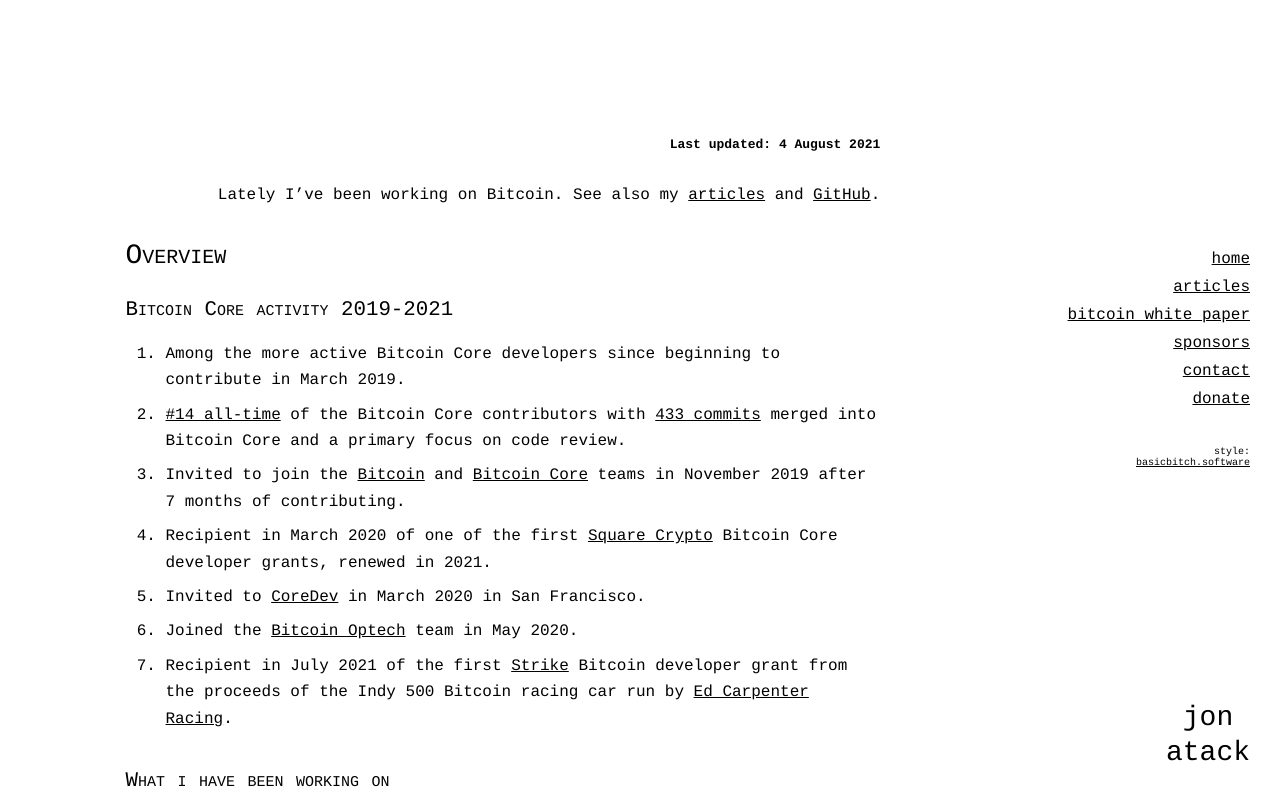
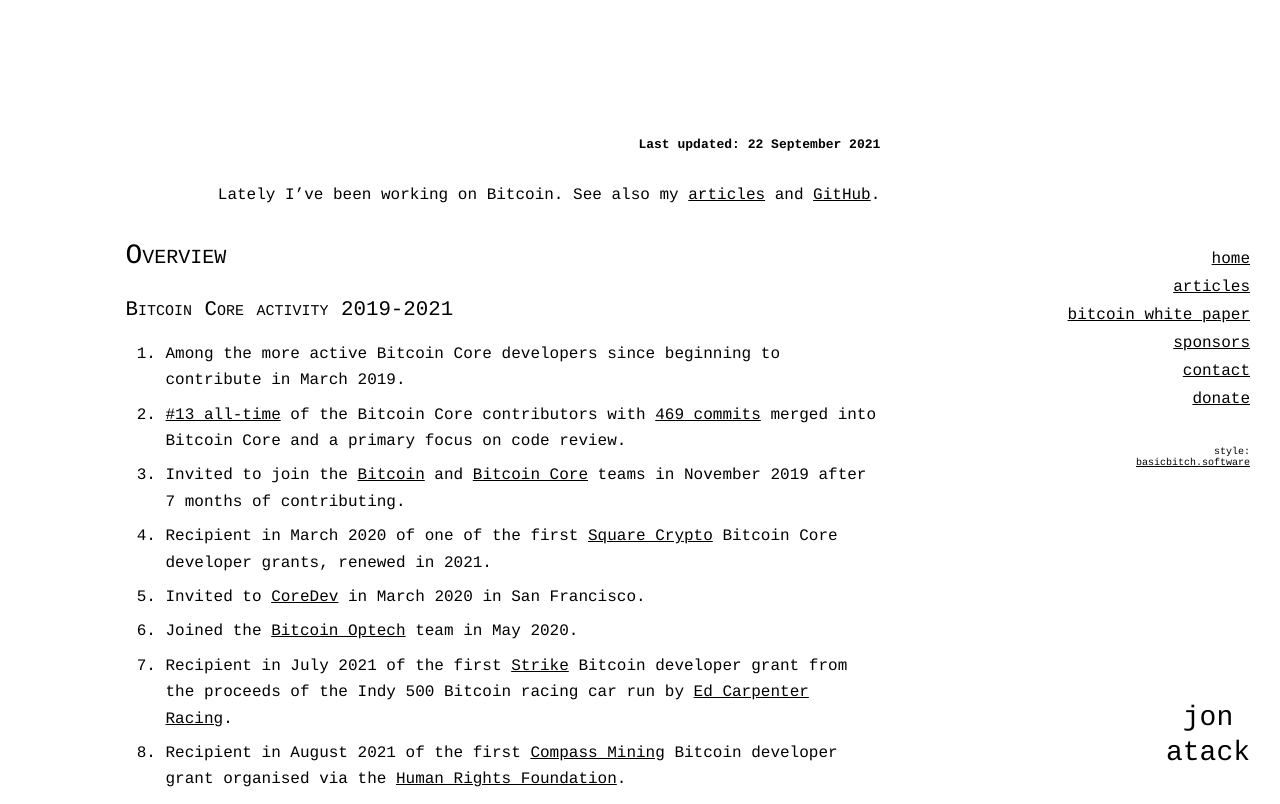
Before and after one commit to jonatack/jonatack.github.io, a plain HTML site: page index.html in a window 1280 px wide. Shown: the top 804 px of the page. Drawn offline with Linux system fonts and the light colour scheme.

Commit message:
Sponsorships: add Compass via HRF

```diff
--- a/index.html
+++ b/index.html
@@ -52,7 +52,7 @@ jon atack bitcoin core developer and protocol researcher
 
       <div id="entry_block">
         <div class="entry">
-          <div class="date">Last updated: 4 August 2021</div>
+          <div class="date">Last updated: 22 September 2021</div>
           <div class="body">
             <div>
               Lately I’ve been working on Bitcoin. See also my
@@ -72,10 +72,10 @@ jon atack bitcoin core developer and protocol researcher
                   </li>
                   <li>
                     <a href="https://github.com/bitcoin/bitcoin/graphs/contributors"
-                       target="_blank">#14 all-time</a>
+                       target="_blank">#13 all-time</a>
                     of the Bitcoin Core contributors with
                     <a href="https://github.com/bitcoin/bitcoin/commits?author=jonatack"
-                       target="_blank">433 commits</a>
+                       target="_blank">469 commits</a>
                     merged into Bitcoin Core and a primary focus on code review.
                   </li>
                   <li>
@@ -109,6 +109,12 @@ jon atack bitcoin core developer and protocol researcher
                     Bitcoin racing car run by
                     <a href="http://www.edcarpenterracing.com/"
                        target="_blank">Ed Carpenter Racing</a>.
+                  </li>
+                  <li>
+                    Recipient in August 2021 of the first
+                    <a href="https://compassmining.io" target="_blank">Compass Mining</a>
+                    Bitcoin developer grant organised via the
+                    <a href="https://hrf.org/devfund" target="_blank">Human Rights Foundation</a>.
                   </li>
                 </ol>
               </p>
```
Also changed, not shown: sponsors.html (+7 -1 lines).
